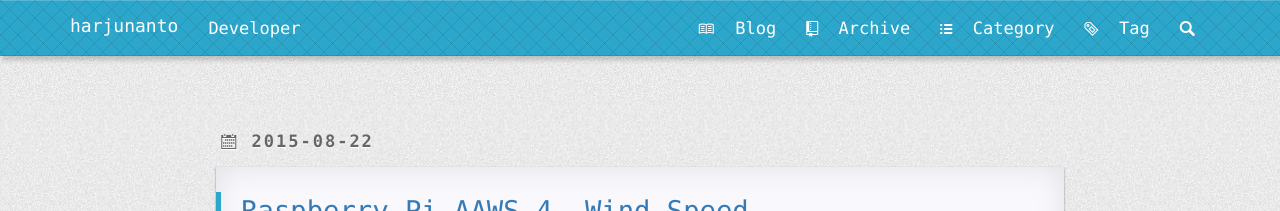
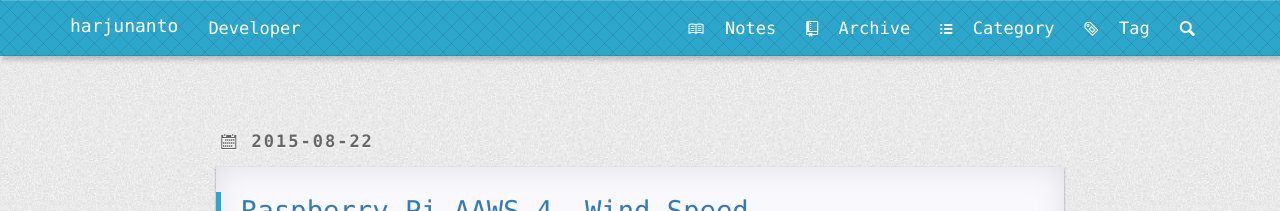
Before and after one commit to priaonehaha/notes, a Jekyll site: the page built from index.html, in a window 1280 px wide and 900 px high. Shown: the top 211 px of the window. Built offline with Jekyll 4.4.1, drawn with Linux system fonts in a browser that asks for light colours; nearby versions of some CDN libraries; Markdown is read by kramdown in place of the engine named in the settings; the list of posts is cut into pages by our own code; comment, search, counter and statistics services are not loaded.

Commit message:
Update header.html

```diff
--- a/_includes/header.html
+++ b/_includes/header.html
@@ -31,7 +31,7 @@
                         {% if page.url == "/index.html" %}
                         <li class="active">{% else %}
                         <li>{% endif %}
-                        <a href="{{ site.baseurl | prepend: site.url }}/" class="word-keep"><span class="octicon octicon-book"></span></span>&nbsp;&nbsp;Blog</a>
+                        <a href="{{ site.baseurl | prepend: site.url }}/" class="word-keep"><span class="octicon octicon-book"></span></span>&nbsp;&nbsp;Notes</a>
                         </li>
                         {% for p in site.pages %}{% if p.isNavItem %}
                         {% if p.url == page.url %}
```
